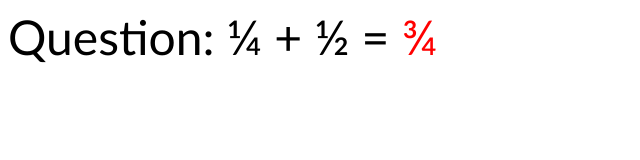
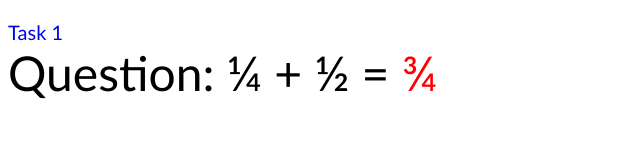
Before and after one commit to sacostapliego/WP-Inclass05, a plain HTML site: page question.html in a window 1280 px wide. Shown: the whole page, without its empty margins (0-640 px from the left). Drawn offline with Linux system fonts and the light colour scheme.

Commit message:
added links to go between the two files

```diff
--- a/question.html
+++ b/question.html
@@ -51,10 +51,18 @@
       display: inline-block;
     }
 
+    a {
+      font-size: 20px;
+      margin-top: 20px;
+      display: block;
+      text-decoration: none;
+    }
+
    </style>
  </head>
  <body>
-   <span id="question">Question: &frac14; + &frac12; =</span>
-   <span id="answer">&frac34;</span>
+    <a href="index.html"> Task 1 </a>
+    <span id="question">Question: &frac14; + &frac12; =</span>
+    <span id="answer">&frac34;</span>
  </body>
 </html>
```
Also changed, not shown: index.html (+1 -0 lines).
